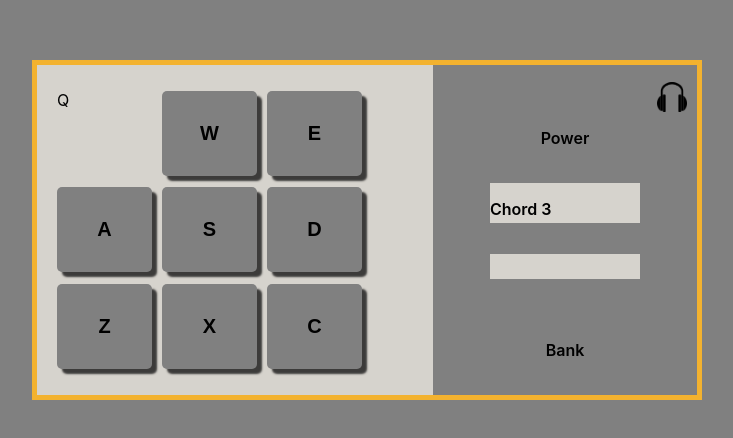
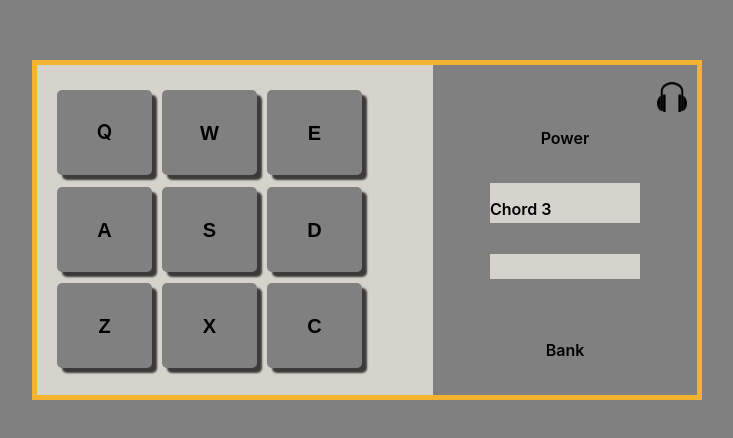
Before and after one commit to sergeialimov/drum-machine, a React (Create React App) app: page / in a window 1280 px wide. Shown: the part 170-608 px from the top of the page, without its empty margins (273-1006 px from the left). Built offline with nearby package versions, Linux system fonts and the light colour scheme.

Commit message:
add verical align

```diff
--- a/src/App.css
+++ b/src/App.css
@@ -28,16 +28,17 @@
   grid-row-gap: 10px;
 }
 
-button {
+.drum-pad {
   background-color: gray;
-  align-self: center;
   border: none;
   height: 85px;
+  line-height: 85px;
   width: 95px;
   border-radius: 5px;
   box-shadow: 5px 5px 2px 0 #3C3B3A;
   font-size: 20px;
   font-weight: 600;
+  text-align: center;
 }
 
 #rightPane {
```
